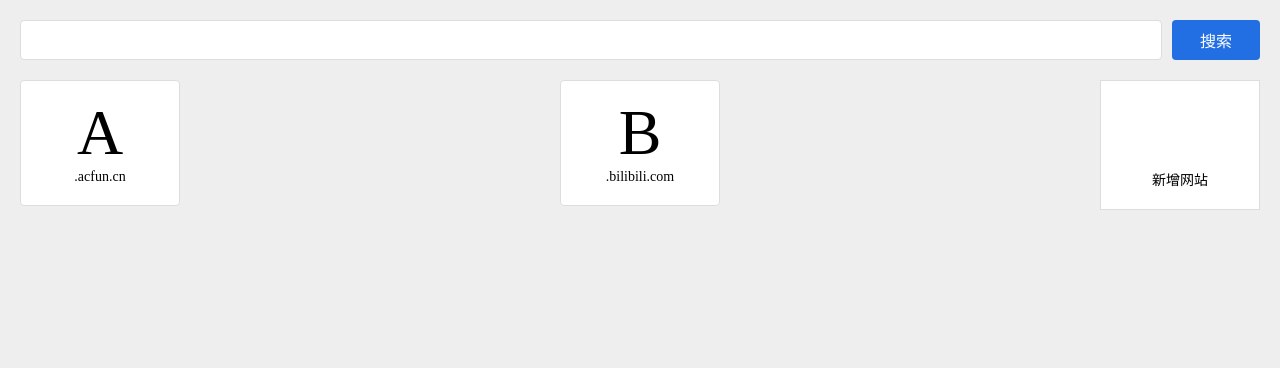
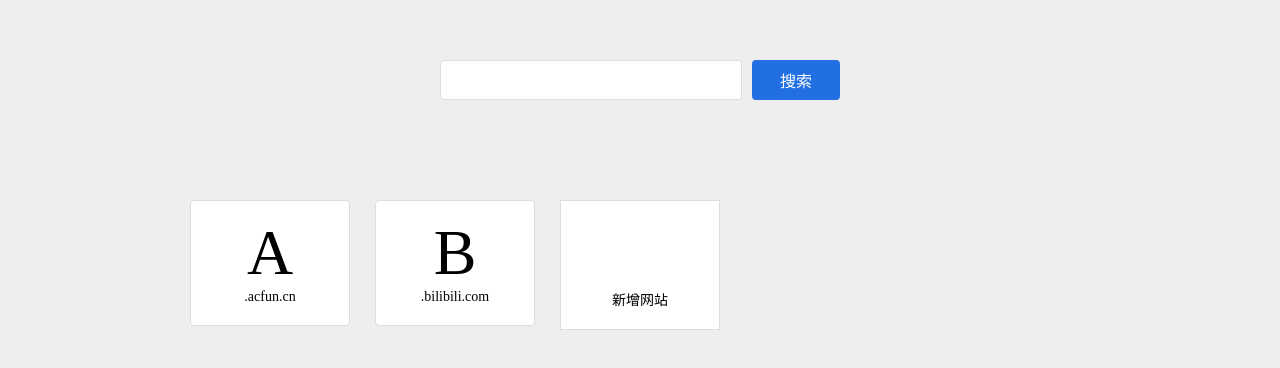
Before and after one commit to ygcedu/clue-nav, a plain HTML site: page src/index.html in a window 1280 px wide. Drawn offline with nearby package versions, Linux system fonts and the light colour scheme.

Commit message:
元素水平平均分布

```diff
--- a/src/style.css
+++ b/src/style.css
@@ -40,10 +40,35 @@
     margin: 20px;
 }
 
+@media (min-width: 500px) {
+    .globalHeader{
+        margin: 60px 0 100px;
+    }
+}
+
 .searchForm {
     /*弹性布局，中间填充空*/
     display: flex;
     justify-content: space-between;
+}
+
+/*（PC）小于500px宽度不管*/
+@media (min-width: 500px) {
+    .searchForm {
+        /*宽度大于500px时，与外部的样式合并*/
+        max-width: 400px;
+        /*左右居中(一般配合最大宽度固定或者宽度固定使用)*/
+        /*margin: 0 auto;*/
+        margin-left: auto;
+        margin-right: auto;
+    }
+}
+
+/*(手机)宽度大于500px不管*/
+@media (max-width: 500px) {
+    .searchForm {
+        background: red;
+    }
 }
 
 .searchForm > input {
@@ -70,21 +95,34 @@
 }
 
 .globalMain {
-
+    max-width: 900px;
+    margin-left: auto;
+    margin-right: auto;
 }
 
 .siteList {
-    /*border: 1px solid black;*/
+    /*border: 1px solid red;*/
     display: flex;
     flex-wrap: wrap;
     /*左右对齐*/
     margin: 20px;
-    justify-content: space-between;
+    /*justify-content: space-between;*/
+}
+
+@media (min-width: 500px) {
+    /*对PC端的左右margin特殊处理（放在后面覆盖前面的样式）*/
+    .siteList {
+        margin-left: 0;
+        /*负margin为了放下每排最后一个site元素*/
+        margin-right: -25px;
+    }
 }
 
 .siteList > li {
     /*border: 1px solid red;*/
     margin-bottom: 10px;
+    /*border: 1px solid blue;*/
+    margin-right: 25px;
 }
 
 .siteList .site {
@@ -121,7 +159,7 @@
 }
 
 .siteList .site > .close {
-   position: absolute;
+    position: absolute;
     right: 10px;
     top: 5px;
 }
```
